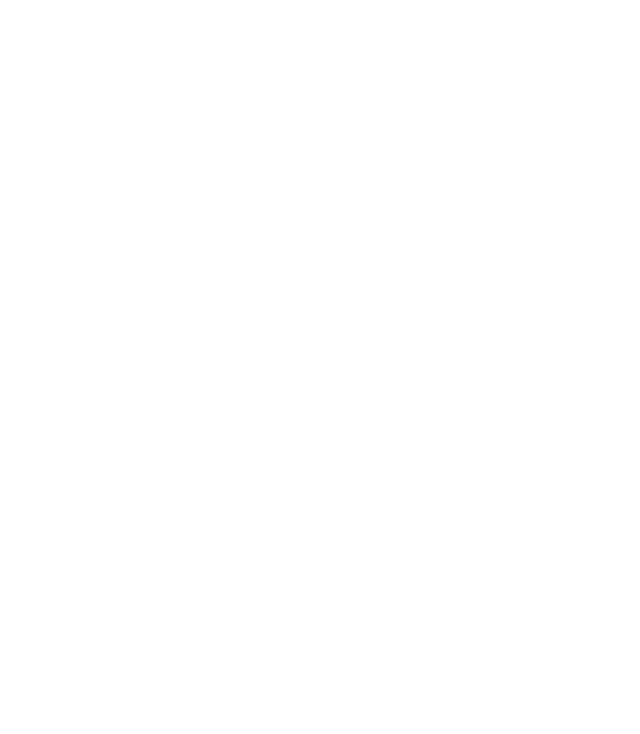
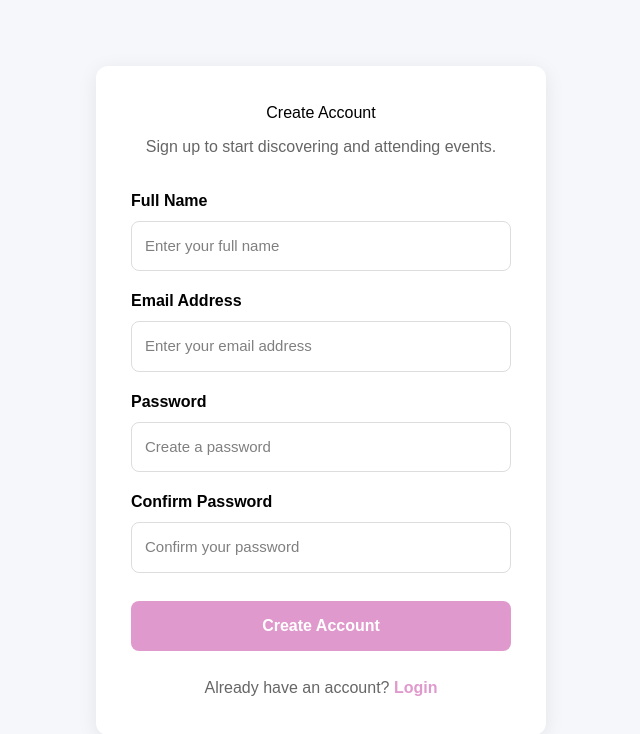
Before and after one commit to Sandradanny/Event-ticketing-platform-project-, a React (Vite) app in the folder eventhub-frontend/: page /signup in a window 1280 px wide. Before the commit this address had no page. Shown: the top 734 px of the page, without its empty margins (319-959 px from the left). Built offline with nearby package versions, Linux system fonts and the light colour scheme.

Commit message:
Add homepage components and project structure

```diff
--- a/eventhub-frontend/src/App.jsx
+++ b/eventhub-frontend/src/App.jsx
@@ -1,16 +1,20 @@
-import { Routes, Route } from 'react-router-dom'
-import Home from './pages/Home'
-import SearchResults from './pages/SearchResults'
-import EventDetail from './pages/EventDetail'
-import Login from './pages/Login';
+import { Routes, Route } from "react-router-dom";
+import Home from "./pages/Home";
+import SearchResults from "./pages/SearchResults";
+import EventDetail from "./pages/EventDetail";
+import Login from "./pages/Login";
+import Signup from "./pages/Signup";
 
-export default function App() {
+function App() {
   return (
     <Routes>
-      <Route path="/" element={<SearchResults />} />
+      <Route path="/" element={<Home />} />
       <Route path="/events" element={<SearchResults />} />
       <Route path="/event/:id" element={<EventDetail />} />
-      <Route path='login' element={<Login />} />
+      <Route path="/login" element={<Login />} />
+      <Route path="/signup"element={<Signup />} />
     </Routes>
-  )
+  );
 }
+
+export default App;
--- a/eventhub-frontend/src/Navbar.jsx
+++ b/eventhub-frontend/src/Navbar.jsx
@@ -1,5 +1,5 @@
-import { Link } from 'react-router-dom'
-import './Navbar.css'
+import { Link } from "react-router-dom";
+import "./Navbar.css";
 
 export default function Navbar() {
   return (
@@ -10,7 +10,9 @@
         <Link to="/">Home</Link>
         <Link to="/events">Events</Link>
         <Link to="/event/1">Details</Link>
+        <Link to="/login">Login</Link>
+        <Link to="/signup">Sign Up</Link>
       </div>
     </nav>
-  )
+  );
 }
--- a/eventhub-frontend/src/pages/Login.jsx
+++ b/eventhub-frontend/src/pages/Login.jsx
@@ -1,32 +1,61 @@
 import { useState } from "react";
+import { useNavigate, Link } from "react-router-dom";
 
 export default function Login() {
+  const navigate = useNavigate();
+
   const [showPassword, setShowPassword] = useState(false);
+  const [email, setEmail] = useState("");
+  const [password, setPassword] = useState("");
+
+  const handleLogin = (e) => {
+    e.preventDefault();
+
+    if (!email || !password) {
+      alert("Please enter your email and password.");
+      return;
+    }
+
+    // Temporary frontend login
+    alert("Login successful!");
+
+    // Take the user back to the events page
+    navigate("/events");
+  };
 
   return (
     <div style={styles.container}>
       <div style={styles.card}>
-        <h3 style={styles.title}>Welcome Back Cutie🥰</h3>
+        <h1 style={styles.title}>Welcome Back 👋</h1>
 
-        <p style={styles.subtitle}>Login to continue to your account</p>
+        <p style={styles.subtitle}>
+          Login to continue to your account
+        </p>
 
-        <form>
+        <form onSubmit={handleLogin}>
+          {/* Email */}
           <div style={styles.field}>
-            <label>Email Address</label>
+            <label style={styles.label}>Email Address</label>
+
             <input
               type="email"
-              placeholder="Enter your email Address"
+              placeholder="Enter your email address"
+              value={email}
+              onChange={(e) => setEmail(e.target.value)}
               style={styles.input}
             />
           </div>
 
+          {/* Password */}
           <div style={styles.field}>
-            <label>Password</label>
+            <label style={styles.label}>Password</label>
 
             <div style={styles.passwordContainer}>
               <input
                 type={showPassword ? "text" : "password"}
                 placeholder="Enter your password"
+                value={password}
+                onChange={(e) => setPassword(e.target.value)}
                 style={styles.passwordInput}
               />
 
@@ -40,31 +69,37 @@
             </div>
           </div>
 
+          {/* Remember me + Forgot password */}
           <div style={styles.options}>
             <label>
               <input type="checkbox" />
-              Remember me
+              {" "}Remember me
             </label>
 
-            <a href="#" style={styles.link}>
+            <button
+              type="button"
+              onClick={() => alert("Password reset coming soon.")}
+              style={styles.linkButton}
+            >
               Forgot Password?
-            </a>
+            </button>
           </div>
 
+          {/* Login button */}
           <button
             type="submit"
             style={styles.loginButton}
-            className="hover:bg-blue-700 hover:scale-105 transition duration-300"
           >
             Login
           </button>
         </form>
 
-        <p style={styles.signup}>
+        {/* Sign up */}
+        <p style={styles.signupText}>
           Don't have an account?{" "}
-          <a href="#" style={styles.link}>
+          <Link to="/signup" style={styles.signupLink}>
             Sign Up
-          </a>
+          </Link>
         </p>
       </div>
     </div>
@@ -74,20 +109,21 @@
 const styles = {
   container: {
     minHeight: "100vh",
+    background: "#f5f7fb",
     display: "flex",
     justifyContent: "center",
     alignItems: "center",
-    backgroundColor: "#f5f7fb",
-    padding: "20px",
+    padding: "30px",
+    fontFamily: "Arial, sans-serif",
   },
 
   card: {
     width: "100%",
-    maxWidth: "420px",
-    backgroundColor: "white",
-    padding: "40px",
-    borderRadius: "15px",
-    boxShadow: "0 5px 20px rgba(0, 0, 0, 0.08)",
+    maxWidth: "450px",
+    background: "white",
+    padding: "35px",
+    borderRadius: "12px",
+    boxShadow: "0 4px 20px rgba(0,0,0,0.08)",
   },
 
   title: {
@@ -97,7 +133,7 @@
 
   subtitle: {
     textAlign: "center",
-    color: "#777",
+    color: "#666",
     marginBottom: "30px",
   },
 
@@ -105,32 +141,40 @@
     marginBottom: "20px",
   },
 
+  label: {
+    display: "block",
+    marginBottom: "8px",
+    fontWeight: "600",
+  },
+
   input: {
     width: "100%",
-    padding: "12px",
-    marginTop: "8px",
+    padding: "13px",
     border: "1px solid #ddd",
     borderRadius: "8px",
+    fontSize: "15px",
     boxSizing: "border-box",
   },
 
   passwordContainer: {
     display: "flex",
-    marginTop: "8px",
+    gap: "8px",
   },
 
   passwordInput: {
     flex: 1,
-    padding: "12px",
+    padding: "13px",
     border: "1px solid #ddd",
-    borderRadius: "8px 0 0 8px",
+    borderRadius: "8px",
+    fontSize: "15px",
+    minWidth: 0,
   },
 
   showButton: {
-    border: "1px solid #ddd",
-    backgroundColor: "#f5f5f5",
-    padding: "0 12px",
-    borderRadius: "0 8px 8px 0",
+    padding: "0 15px",
+    border: "none",
+    borderRadius: "8px",
+    background: "#eee",
     cursor: "pointer",
   },
 
@@ -142,15 +186,18 @@
     fontSize: "14px",
   },
 
-  link: {
+  linkButton: {
+    background: "none",
+    border: "none",
     color: "#e099cc",
-    textDecoration: "none",
+    cursor: "pointer",
+    fontSize: "14px",
   },
 
   loginButton: {
     width: "100%",
     padding: "13px",
-    backgroundColor: "#fd0c08",
+    backgroundColor: "#e099cc",
     color: "white",
     border: "none",
     borderRadius: "8px",
@@ -159,9 +206,15 @@
     fontWeight: "bold",
   },
 
-  signup: {
+  signupText: {
     textAlign: "center",
     marginTop: "25px",
     color: "#666",
   },
+
+  signupLink: {
+    color: "#e099cc",
+    fontWeight: "bold",
+    textDecoration: "none",
+  },
 };
--- /dev/null
+++ b/eventhub-frontend/src/pages/Signup.jsx
@@ -0,0 +1,174 @@
+import { useState } from "react";
+import { useNavigate, Link } from "react-router-dom";
+
+export default function Signup() {
+  const navigate = useNavigate();
+
+  const [name, setName] = useState("");
+  const [email, setEmail] = useState("");
+  const [password, setPassword] = useState("");
+  const [confirmPassword, setConfirmPassword] = useState("");
+
+  const handleSignup = (e) => {
+    e.preventDefault();
+
+    if (!name || !email || !password || !confirmPassword) {
+      alert("Please fill in all fields.");
+      return;
+    }
+
+    if (password !== confirmPassword) {
+      alert("Passwords do not match.");
+      return;
+    }
+
+    alert("Account created successfully!");
+
+    navigate("/login");
+  };
+
+  return (
+    <div style={styles.container}>
+      <div style={styles.card}>
+        <h1 style={styles.title}>Create Account</h1>
+
+        <p style={styles.subtitle}>
+          Sign up to start discovering and attending events.
+        </p>
+
+        <form onSubmit={handleSignup}>
+          <div style={styles.field}>
+            <label style={styles.label}>Full Name</label>
+            <input
+              type="text"
+              placeholder="Enter your full name"
+              value={name}
+              onChange={(e) => setName(e.target.value)}
+              style={styles.input}
+            />
+          </div>
+
+          <div style={styles.field}>
+            <label style={styles.label}>Email Address</label>
+            <input
+              type="email"
+              placeholder="Enter your email address"
+              value={email}
+              onChange={(e) => setEmail(e.target.value)}
+              style={styles.input}
+            />
+          </div>
+
+          <div style={styles.field}>
+            <label style={styles.label}>Password</label>
+            <input
+              type="password"
+              placeholder="Create a password"
+              value={password}
+              onChange={(e) => setPassword(e.target.value)}
+              style={styles.input}
+            />
+          </div>
+
+          <div style={styles.field}>
+            <label style={styles.label}>Confirm Password</label>
+            <input
+              type="password"
+              placeholder="Confirm your password"
+              value={confirmPassword}
+              onChange={(e) => setConfirmPassword(e.target.value)}
+              style={styles.input}
+            />
+          </div>
+
+          <button type="submit" style={styles.signupButton}>
+            Create Account
+          </button>
+        </form>
+
+        <p style={styles.loginText}>
+          Already have an account?{" "}
+          <Link to="/login" style={styles.loginLink}>
+            Login
+          </Link>
+        </p>
+      </div>
+    </div>
+  );
+}
+
+const styles = {
+  container: {
+    minHeight: "100vh",
+    background: "#f5f7fb",
+    display: "flex",
+    justifyContent: "center",
+    alignItems: "center",
+    padding: "30px",
+    fontFamily: "Arial, sans-serif",
+  },
+
+  card: {
+    width: "100%",
+    maxWidth: "450px",
+    background: "white",
+    padding: "35px",
+    borderRadius: "12px",
+    boxShadow: "0 4px 20px rgba(0,0,0,0.08)",
+  },
+
+  title: {
+    textAlign: "center",
+    marginBottom: "10px",
+  },
+
+  subtitle: {
+    textAlign: "center",
+    color: "#666",
+    marginBottom: "30px",
+  },
+
+  field: {
+    marginBottom: "18px",
+  },
+
+  label: {
+    display: "block",
+    marginBottom: "8px",
+    fontWeight: "600",
+  },
+
+  input: {
+    width: "100%",
+    padding: "13px",
+    border: "1px solid #ddd",
+    borderRadius: "8px",
+    fontSize: "15px",
+    boxSizing: "border-box",
+  },
+
+  signupButton: {
+    width: "100%",
+    padding: "13px",
+    backgroundColor: "#e099cc",
+    color: "white",
+    border: "none",
+    borderRadius: "8px",
+    cursor: "pointer",
+    fontSize: "16px",
+    fontWeight: "bold",
+    marginTop: "10px",
+  },
+
+  loginText: {
+    textAlign: "center",
+    marginTop: "25px",
+    color: "#666",
+  },
+
+  loginLink: {
+    color: "#e099cc",
+    fontWeight: "bold",
+    textDecoration: "none",
+  },
+};
```
